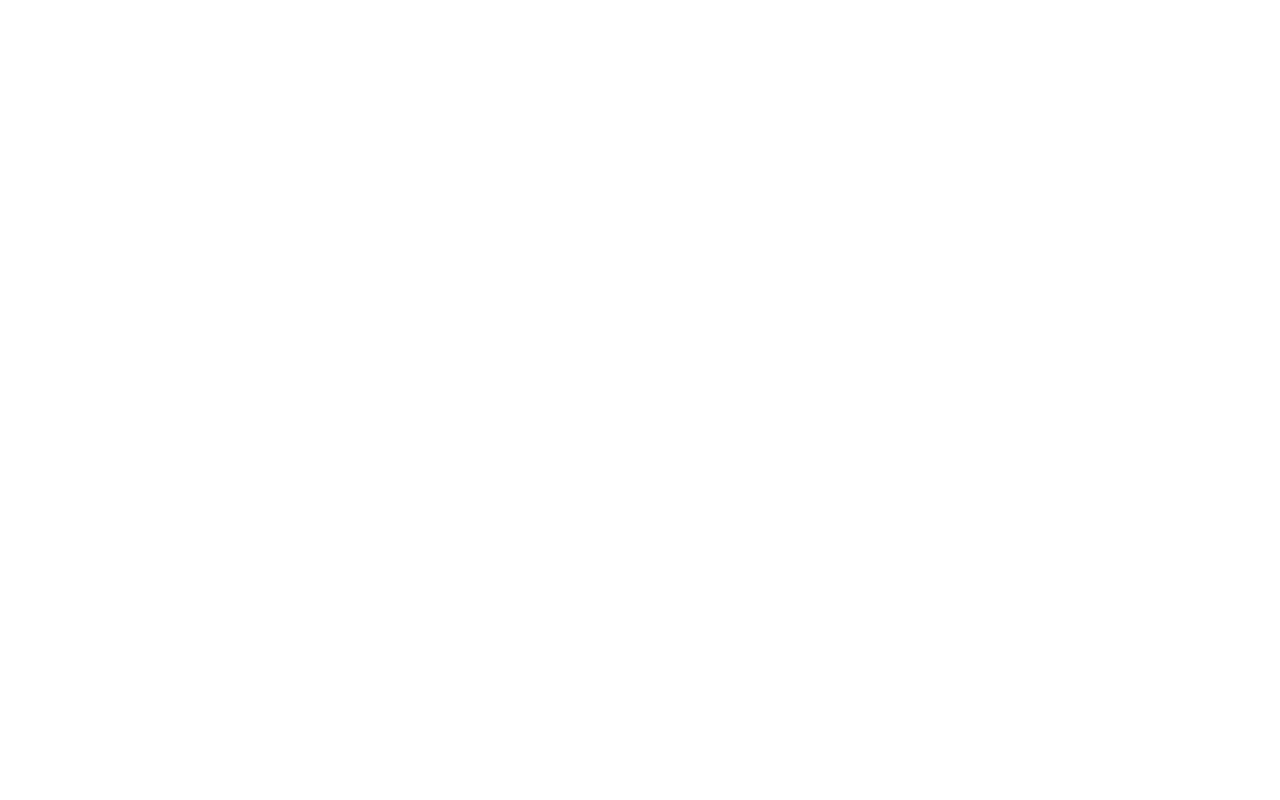
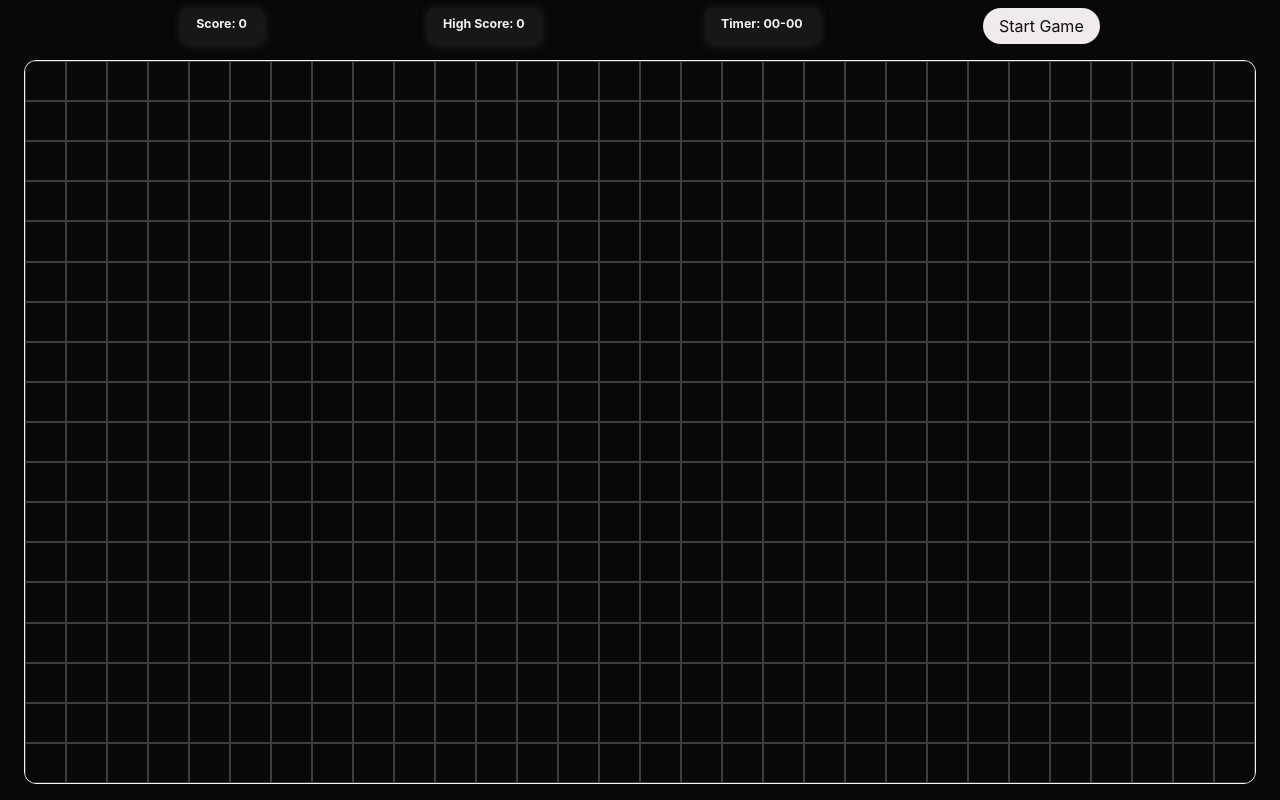
Before and after one commit to shailendrad6e5/snake-game, a plain HTML site: page index.html in a window 1280 px wide. Drawn offline with Linux system fonts and the light colour scheme.

Commit message:
grid and some UI improvement

```diff
--- a/index.html
+++ b/index.html
@@ -7,7 +7,25 @@
     <title>Document</title>
 </head>
 <body>
-
+    <main>
+        <div class="model">
+            <div class="model-content">
+                <h2>Game Over</h2>
+                <h3>Your Score: <span id="score-value">0</span></h3>
+                <div>
+                    <button>Start Again</button>
+                    <button>Main Menu</button>
+                </div>
+            </div>
+        </div>
+        <div class="top">
+            <div class="nav-elem score">Score: <span id="scoreValue">0</span></div>
+            <div class="nav-elem High-score:">High Score: <span id="highScoreValue">0</span></div>
+            <div class="nav-elem timer">Timer: <span id="highScoreValue">00-00</span></div>
+            <button class="start-btn">Start Game</button>
+        </div>
+        <div class="bottom"></div>
+    </main>
     <script src="script.js"></script>
 </body>
 </html>
--- a/script.js
+++ b/script.js
@@ -0,0 +1,9 @@
+const board = document.querySelector(".bottom");
+const cellSize = 40;
+const row = Math.floor(board.clientHeight / cellSize);
+const column = Math.floor(board.clientWidth / cellSize);
+for(let i = 0; i < row*column; i++) {
+    const div = document.createElement("div");
+    div.classList.add("box");
+    board.append(div);
+}
--- a/style.css
+++ b/style.css
@@ -0,0 +1,178 @@
+*{
+    margin: 0;
+    padding: 0;
+    box-sizing: border-box;
+    font-family: 'inter', sans-serif;
+}
+
+:root {
+    /* bg colors */
+    --bg-color: #080808;
+    --bg-color-2: #2d2d2d;
+    --bg-color-3: #3d3d3d;
+    --bg-color-4: #181717;
+    --bg-color-5: #f2ebeb;
+
+    /* colors */
+    --text-black: #0e0d0d;
+    --text-color: #f6f1f1;
+    --snake-color: #8600af;
+    --food-color: #ff0000;
+
+    /* padding sizes*/
+    --padding-sm: .5rem;
+    --padding-md: 1rem;
+    --padding-lg: 1.5rem;
+    --padding-xl: 2rem;
+    --padding-xxl: 3rem;
+    --padding-xxxl: 4rem;
+
+    /* margin */
+    --margin-sm: .5rem;
+    --margin-md: 1.5rem;
+    --margin-lg: 2rem;
+    --margin-xl: 2.5rem;
+    --margin-xxl: 3rem;
+    --margin-xxxl: 4rem;
+
+    /* font sizes */
+    --font-size-sm: 0.775rem;
+    --font-size-md: 1rem;
+    --font-size-lg: 1.25rem;
+    --font-size-xl: 1.5rem;
+    --font-size-xxl: 2rem;
+    --font-size-xxxl: 3rem;
+
+    /* gap */
+    --gap-sm: 0.5rem;
+    --gap-md: 1rem;
+    --gap-lg: 1.5rem;
+    --gap-xl: 2rem;
+
+    /* border radius */
+    --border-radius-sm: 0.5rem;
+    --border-radius-md: 0.75rem;
+    --border-radius-lg: 1rem;
+    --border-radius-xl: 1.5rem;
+    --border-radius-xxl: 2rem;
+
+    /* border size*/
+    --border-size-sm: 1px;
+    --border-size-md: 2px;
+    --border-size-lg: 3px;
+    --border-size-xl: 4px;
+}
+
+body {
+    min-height: 100vh;
+    background-color: var(--bg-color);
+    color: var(--text-color);
+}
+
+main {
+    height: 100vh;
+    width: 100%;
+    display: flex;
+    flex-direction: column;
+    gap: var(--gap-md);
+    padding: var(--padding-sm) var(--padding-md);
+    position: relative;
+}
+
+.model {
+    height: 100vh;
+    width: 100vw;
+    position: fixed;
+    top: 0;
+    left: 0;
+    backdrop-filter: blur(10px);
+    display: none;
+    justify-content: center;
+    align-items: center;
+}
+
+.model-content {
+    background-color: #2d2d2d;
+    padding: var(--padding-md) var(--padding-lg);
+    border-radius: var(--border-radius-xl);
+    display: flex;
+    flex-direction: column;
+    gap: var(--gap-sm);
+    box-shadow: 1px 2px 10px #3e3c3c;
+    h2{
+        font-size: var(--font-size-xxl);
+        text-transform: uppercase;
+        text-align: center;
+    }
+    h3 {
+        text-align: center;
+        font-size: var(--font-size-xl);
+
+    }
+}
+
+.model-content div  button{
+    margin-top: var(--margin-sm);
+    margin-left: var(--margin-sm);
+    border: none;
+    padding: var(--padding-sm) var(--padding-md);
+    border-radius: var(--border-radius-md);
+    font-size: var(--font-size-md);
+    font-weight: 600;
+    cursor: pointer;
+    transition: all ease .2s;
+    &:hover {
+        scale: 1.1;
+    }
+}
+
+.top {
+    width: 100%;
+    display: flex;
+    justify-content: space-evenly;
+}
+
+
+.bottom {
+    border: var(--border-size-sm) solid var(--text-color);
+    border-radius: var(--border-radius-md);
+    flex-grow: 1;
+    display: grid;
+    grid-template-columns: repeat(auto-fill, minmax(40px,1fr));
+    grid-template-rows: repeat(auto-fill, minmax(40px,1fr));
+    overflow: hidden;
+    margin: var(--margin-sm);
+    margin-top: 0;
+}
+
+.bottom .box {
+    border: 1px solid var(--bg-color-3);
+}
+
+.nav-elem {
+    padding: var(--padding-sm) var(--padding-md);
+    background-color: var(--bg-color-4);
+    border-radius: var(--border-radius-sm);
+    font-size: var(--font-size-sm);
+    font-weight: 700;
+    box-shadow: 1px 1px 10px rgb(40, 39, 39);
+}
+
+.top .start-btn {
+    color: var(--text-black);
+    background-color: var(--bg-color-5);
+    font-size: var(--font-size-md);
+    padding: var(--padding-sm) var(--padding-md);
+    border: none;
+    border-radius: var(--border-radius-xxl);
+    cursor: pointer;
+    transition: all ease .5s, scale ease-out .3s;
+}
+
+.start-btn:hover {
+    border-radius: var(--border-radius-sm);
+}
+
+.start-btn:active {
+    scale: 1.1;
+}
```
